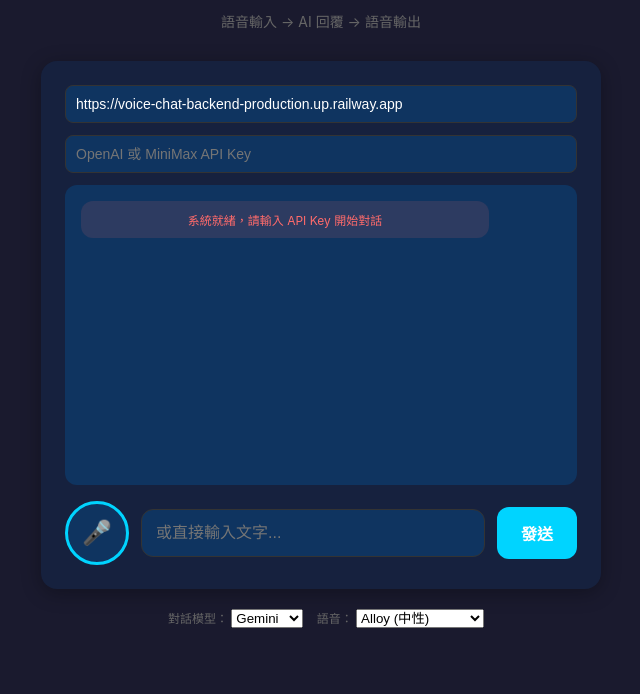
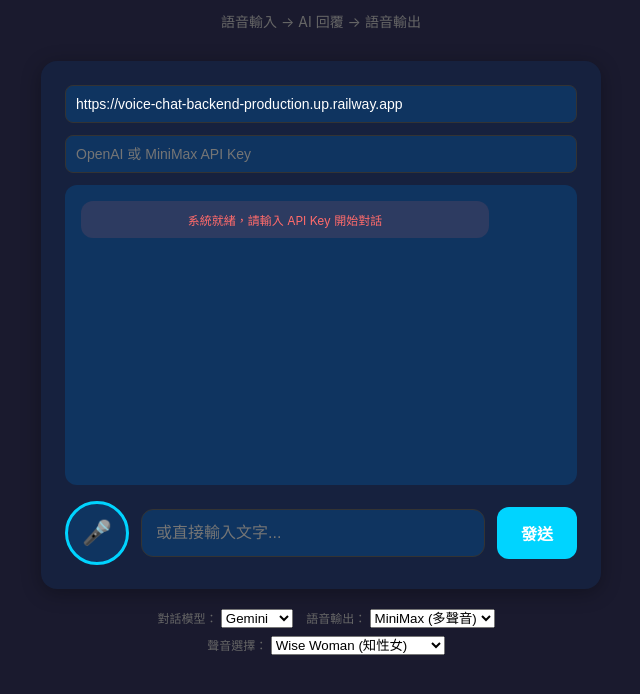
Before and after one commit to therobbieboo/voice-chat-backend, a website: page index.html in a window 1280 px wide. Shown: the part 110-804 px from the top of the page, without its empty margins (319-959 px from the left). Drawn offline with Linux system fonts and the light colour scheme.

Commit message:
Add MiniMax TTS voice options (male/female voices)

```diff
--- a/index.html
+++ b/index.html
@@ -199,14 +199,23 @@
       <option value="minimax">MiniMax</option>
       <option value="openai">OpenAI</option>
     </select>
-    <label>語音：</label>
+    <label>語音輸出：</label>
+    <select id="voiceProvider" onchange="updateVoices()">
+      <option value="minimax">MiniMax (多聲音)</option>
+      <option value="openai">OpenAI (6種)</option>
+    </select>
+  </div>
+  <div class="settings" style="margin-top:8px;">
+    <label>聲音選擇：</label>
     <select id="voice">
-      <option value="alloy">Alloy (中性)</option>
-      <option value="nova">Nova (女性)</option>
-      <option value="echo">Echo (男性)</option>
-      <option value="fable">Fable (英式)</option>
-      <option value="onyx">Onyx (低沉男)</option>
-      <option value="shimmer">Shimmer (柔和女)</option>
+      <option value="Wise_Woman">Wise Woman (知性女)</option>
+      <option value="Friendly_Person">Friendly Person (友善女)</option>
+      <option value="Calm_Woman">Calm Woman (溫柔女)</option>
+      <option value="Lively_Girl">Lively Girl (活潑女)</option>
+      <option value="Deep_Voice_Man">Deep Voice Man (低沉男)</option>
+      <option value="Young_Knight">Young Knight (陽光男)</option>
+      <option value="Determined_Man">Determined Man (堅定男)</option>
+      <option value="Casual_Guy">Casual Guy (休閒男)</option>
     </select>
   </div>
 
@@ -221,19 +230,28 @@
     const minimaxVoices = ['Wise_Woman', 'Friendly_Person', 'Deep_Voice_Man', 'Calm_Woman'];
 
     function updateVoices() {
-      const provider = document.getElementById('provider').value;
+      const voiceProvider = document.getElementById('voiceProvider').value;
       const voiceSelect = document.getElementById('voice');
 
-      if (provider === 'minimax') {
-        voiceSelect.innerHTML = minimaxVoices.map(v => `<option value="${v}">${v.replace(/_/g, ' ')}</option>`).join('');
+      if (voiceProvider === 'minimax') {
+        voiceSelect.innerHTML = `
+          <option value="Wise_Woman">Wise Woman (知性女)</option>
+          <option value="Friendly_Person">Friendly Person (友善女)</option>
+          <option value="Calm_Woman">Calm Woman (溫柔女)</option>
+          <option value="Lively_Girl">Lively Girl (活潑女)</option>
+          <option value="Deep_Voice_Man">Deep Voice Man (低沉男)</option>
+          <option value="Young_Knight">Young Knight (陽光男)</option>
+          <option value="Determined_Man">Determined Man (堅定男)</option>
+          <option value="Casual_Guy">Casual Guy (休閒男)</option>
+        `;
       } else {
         voiceSelect.innerHTML = `
-          <option value="alloy">Alloy</option>
-          <option value="nova">Nova</option>
-          <option value="echo">Echo</option>
-          <option value="fable">Fable</option>
-          <option value="onyx">Onyx</option>
-          <option value="shimmer">Shimmer</option>
+          <option value="alloy">Alloy (中性)</option>
+          <option value="nova">Nova (女性)</option>
+          <option value="echo">Echo (男性)</option>
+          <option value="fable">Fable (英式)</option>
+          <option value="onyx">Onyx (低沉男)</option>
+          <option value="shimmer">Shimmer (柔和女)</option>
         `;
       }
     }
@@ -432,7 +450,7 @@
           headers: { 'Content-Type': 'application/json' },
           body: JSON.stringify({
             text: data.response,
-            provider: document.getElementById('provider').value,
+            provider: document.getElementById('voiceProvider').value,
             voice: document.getElementById('voice').value
           })
         });
```
